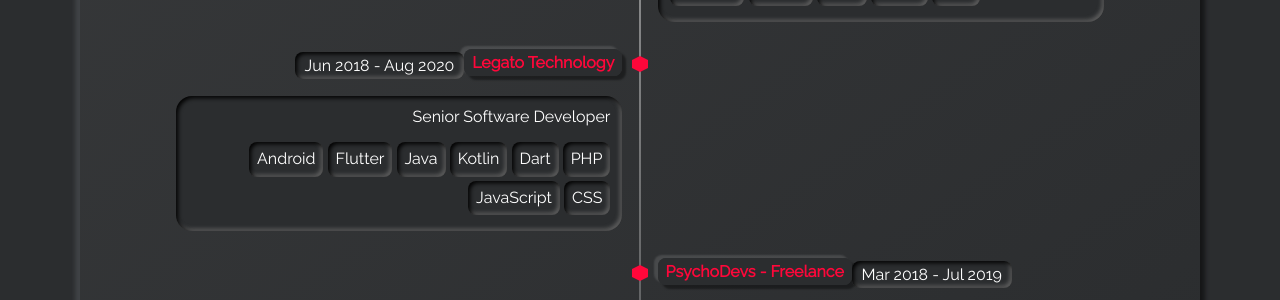
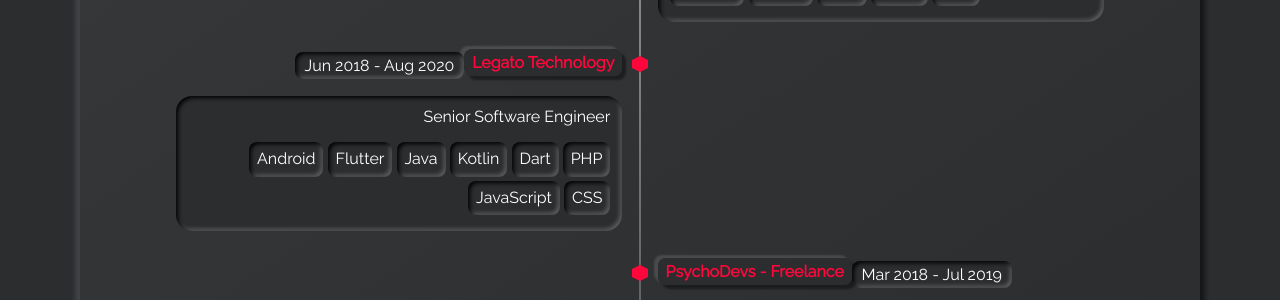
Before and after one commit to writeshahadat/writeshahadat.github.io, a Jekyll site: the page built from index.html, in a window 1280 px wide and 900 px high, scrolled down 2413 px. Shown: the part 153-453 px from the top of the window. Built offline with Jekyll 4.4.1, drawn with Linux system fonts in a browser that asks for light colours.

Commit message:
dev => eng

```diff
--- a/_data/timeline.yml
+++ b/_data/timeline.yml
@@ -49,7 +49,7 @@
 - title: Legato Technology
   title-url: https://legatobd.com/
   date: Jun 2018 - Aug 2020
-  subtitle: Senior Software Developer
+  subtitle: Senior Software Engineer
   tags:
     - tag: Android
     - tag: Flutter
```
